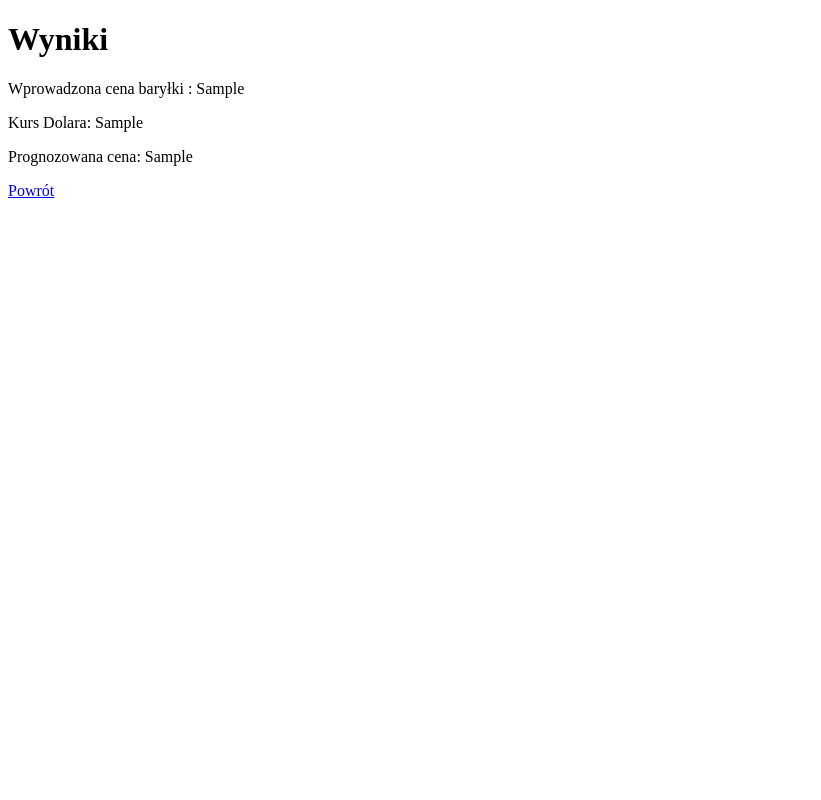
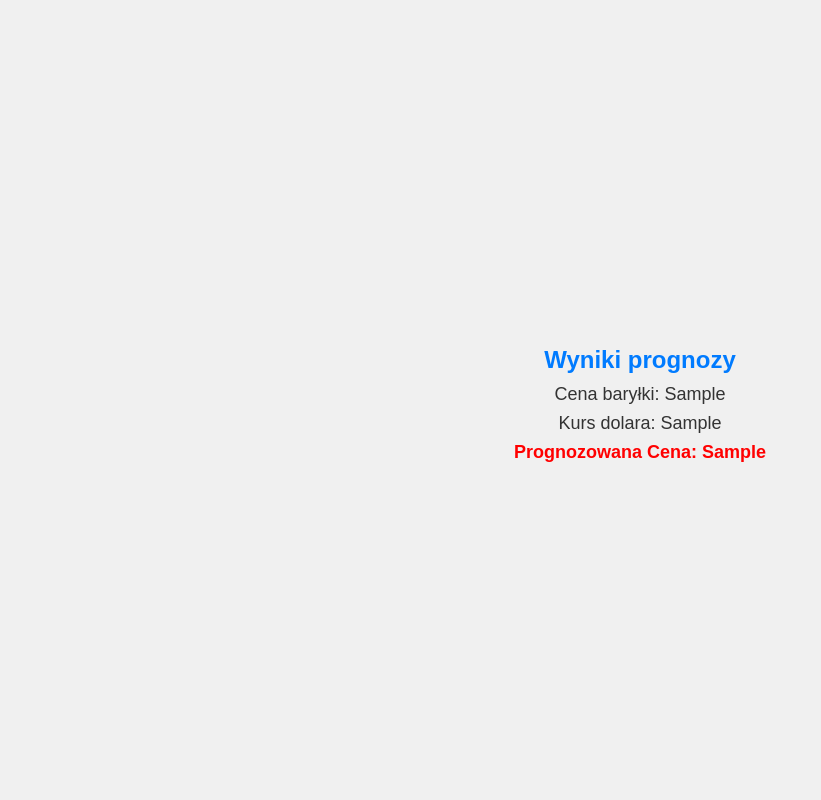
Before and after one commit to werozie/gaosile_index_pred, a Flask app: template templates/wyniki.html in a window 1280 px wide. Shown: the whole page, without its empty margins (0-821 px from the left). Run offline with Flask 3, Linux system fonts and the light colour scheme; the template is opened without the code that fills it: most values are stand-ins (such as "Sample title", 1, 10 or a date in 2020).

Commit message:
poprawienie strony wynikowej

```diff
--- a/static/styles.css
+++ b/static/styles.css
@@ -46,4 +46,5 @@ form p {
 
 .result-item:last-child {
     font-weight: bold; /* Zastosowanie wytłuszczenia do prognozowanej wartości */
+    color: #ff0000; /* Dodanie koloru (możesz dostosować według własnych preferencji) */
 }
--- a/templates/wyniki.html
+++ b/templates/wyniki.html
@@ -3,14 +3,15 @@
 <head>
     <meta charset="UTF-8">
     <meta name="viewport" content="width=device-width, initial-scale=1.0">
-    <title>Flask Template</title>
+    <title>{{ title }}</title>
+    <link rel="stylesheet" href="{{ url_for('static', filename='styles.css') }}">
 </head>
-<body>
-    <h1>Wyniki</h1>
-
-    <p>Wprowadzona cena baryłki : {{ value1 }}</p>
-    <p>Kurs Dolara: {{ value2 }}</p>
-    <p>Prognozowana cena: {{ value3 }}</p>
-    <a href="{{ url_for('index') }}">Powrót</a>
+<body class="result-body">
+    <div id="wyniki-container">
+        <h1 class="result-title">Wyniki prognozy</h1>
+        <div class="result-item">Cena baryłki: {{ value1 }}</div>
+        <div class="result-item">Kurs dolara: {{ value2 }}</div>
+        <div class="result-item result-prediction">Prognozowana Cena: {{ value3 }}</div>
+    </div>
 </body>
 </html>
```
Also changed, not shown: templates/index.html (line endings or trailing spaces).
